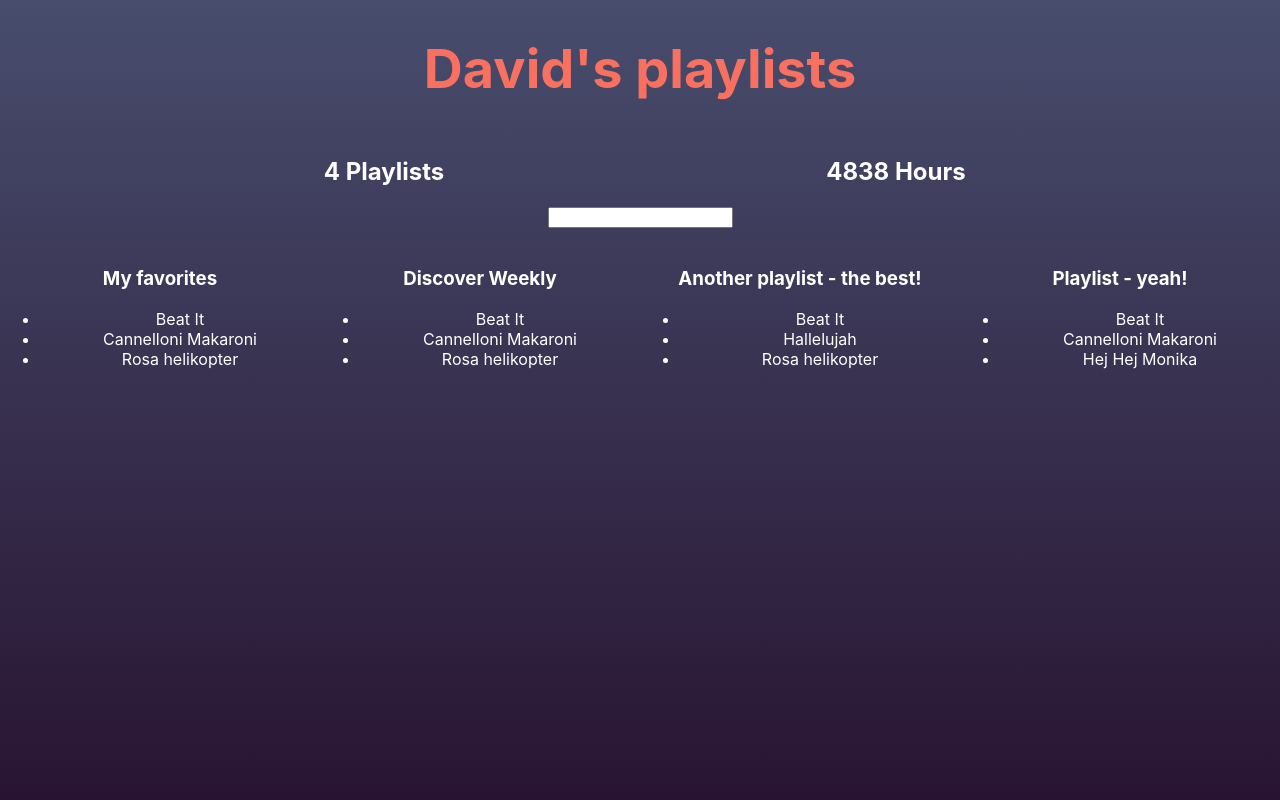
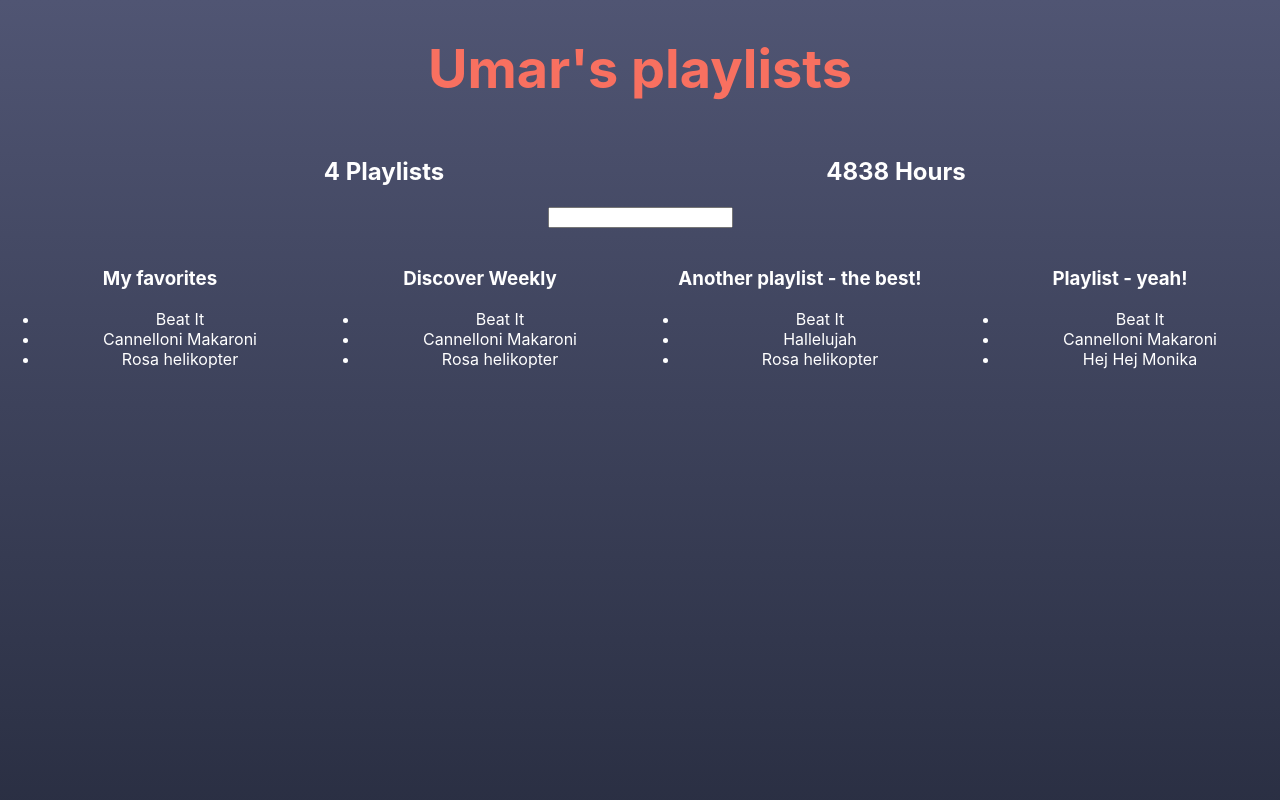
Before and after one commit to umar-mohammad/SpotifyPlaylistsDisplay, a React (Create React App) app: page / in a window 1280 px wide. Shown: the top 800 px of the page. Built offline with nearby package versions, Linux system fonts and the light colour scheme.

Commit message:
add filter feature

```diff
--- a/src/App.css
+++ b/src/App.css
@@ -3,8 +3,14 @@
 }
 
 html {
-  background-image: linear-gradient(rgba(72, 77, 109, 1), rgba(40, 20, 50, 1));
-  height: 100%;
+    background: rgba(5, 10, 20, 1);
+    background-image: linear-gradient(rgba(80, 85, 115, 1), rgba(5, 10, 20, 1));
+    height: 200%;
+}
+
+body {
+    overscroll-behavior-y: none;
+    overscroll-behavior-x: none;
 }
 
 h1 {
--- a/src/App.js
+++ b/src/App.js
@@ -1,4 +1,3 @@
-import logo from "./logo.svg";
 import React, { Component } from "react";
 import "./App.css";
 let defaultTextColor = "#fff";
@@ -9,7 +8,7 @@ let defaultStyle = {
 
 let fakeServerData = {
     user: {
-        name: "David",
+        name: "Umar",
         playlists: [
             {
                 name: "My favorites",
@@ -94,7 +93,12 @@ class Filter extends Component {
         return (
             <div style={defaultStyle}>
                 <img />
-                <input type="text" />
+                <input
+                    type="text"
+                    onKeyUp={(event) =>
+                        this.props.onTextChange(event.target.value)
+                    }
+                />
             </div>
         );
     }
@@ -125,7 +129,7 @@ class Playlist extends Component {
 class App extends Component {
     constructor() {
         super();
-        this.state = { serverData: {} };
+        this.state = { serverData: {}, filterString: "" };
     }
     componentDidMount() {
         setTimeout(() => {
@@ -144,12 +148,22 @@ class App extends Component {
                         <HoursCounter
                             playlists={this.state.serverData.user.playlists}
                         />
-                        <Filter />
-                        {this.state.serverData.user.playlists.map(
-                            (playlist) => (
+                        <Filter
+                            onTextChange={(text) =>
+                                this.setState({ filterString: text })
+                            }
+                        />
+                        {this.state.serverData.user.playlists
+                            .filter((playlist) =>
+                                playlist.name
+                                    .toLowerCase()
+                                    .includes(
+                                        this.state.filterString.toLowerCase()
+                                    )
+                            )
+                            .map((playlist) => (
                                 <Playlist playlist={playlist} />
-                            )
-                        )}
+                            ))}
                     </div>
                 ) : (
                     <h1>Loading...</h1>
```
Also changed, not shown: 1 other file (tests, documents, lock files or other folders). Lines whose indentation alone changed are shown as unchanged.
